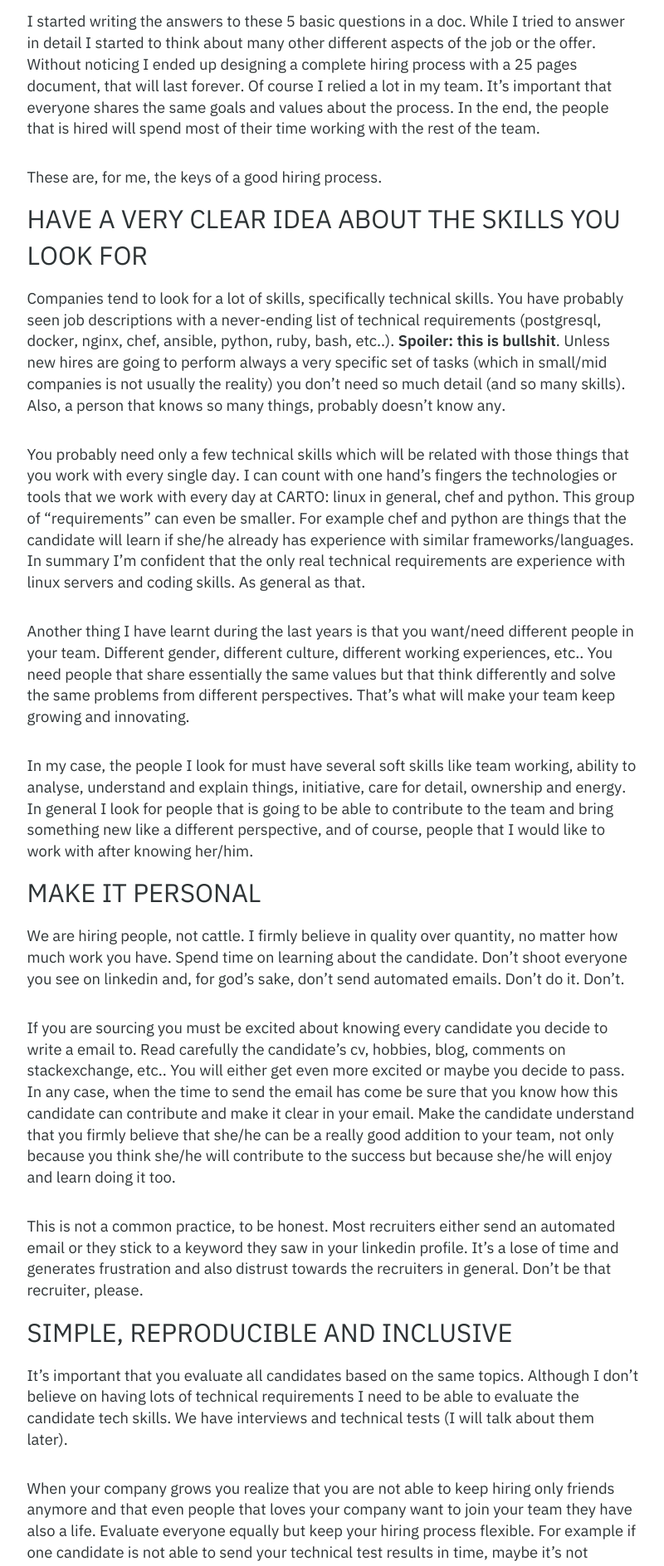
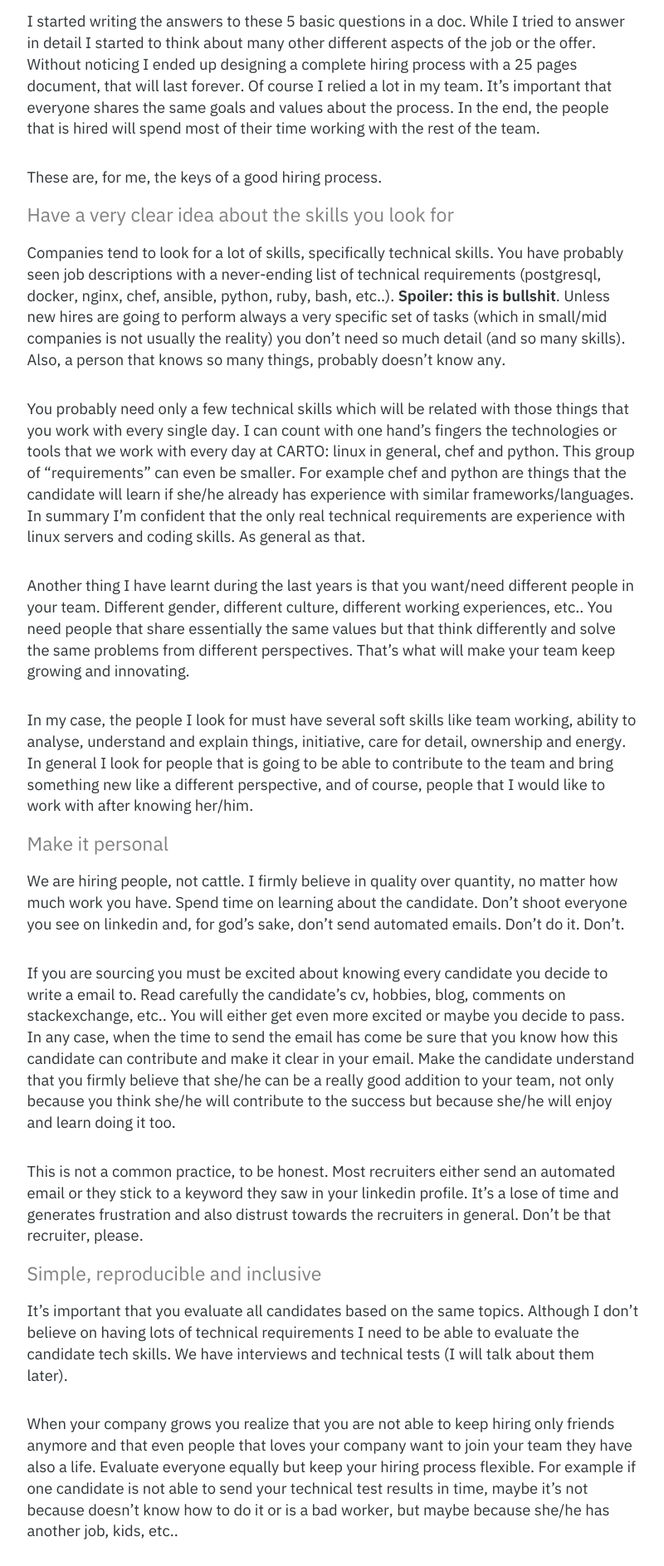
Before and after one commit to luisbosque/luisbosque.github.com, a Jekyll site: the page built from _posts/2017-11-22-hiring-humans-at-carto-infrastructure-team.markdown, in a window 1280 px wide. Shown: the part 1149-3036 px from the top of the page at 83% size, without its empty margins (239-1039 px from the left). Built offline with Jekyll 4.4.1, drawn with Linux system fonts in a browser that asks for light colours; some web fonts are replaced.

```diff
--- a/_posts/2017-11-22-hiring-humans-at-carto-infrastructure-team.markdown
+++ b/_posts/2017-11-22-hiring-humans-at-carto-infrastructure-team.markdown
@@ -34,7 +34,7 @@ I started writing the answers to these 5 basic questions in a doc. While I tried
 
 These are, for me, the keys of a good hiring process.
 
-## Have a very clear idea about the skills you look for
+### Have a very clear idea about the skills you look for
 
 Companies tend to look for a lot of skills, specifically technical skills. You have probably seen job descriptions with a never-ending list of technical requirements (postgresql, docker, nginx, chef, ansible, python, ruby, bash, etc..). **Spoiler: this is bullshit**. Unless new hires are going to perform always a very specific set of tasks (which in small/mid companies is not usually the reality) you don't need so much detail (and so many skills). Also, a person that knows so many things, probably doesn't know any.
 
@@ -45,7 +45,7 @@ Another thing I have learnt during the last years is that you want/need differen
 In my case, the people I look for must have several soft skills like team working, ability to analyse, understand and explain things, initiative, care for detail, ownership and energy. In general I look for people that is going to be able to contribute to the team and bring something new like a different perspective, and of course, people that I would like to work with after knowing her/him.
 
 
-## Make it personal
+### Make it personal
 
 We are hiring people, not cattle. I firmly believe in quality over quantity, no matter how much work you have. Spend time on learning about the candidate. Don't shoot everyone you see on linkedin and, for god's sake, don't send automated emails. Don't do it. Don't.
 
@@ -54,7 +54,7 @@ If you are sourcing you must be excited about knowing every candidate you decide
 This is not a common practice, to be honest. Most recruiters either send an automated email or they stick to a keyword they saw in your linkedin profile. It's a lose of time and generates frustration and also distrust towards the recruiters in general. Don't be that recruiter, please.
 
 
-## Simple, reproducible and inclusive
+### Simple, reproducible and inclusive
 
 It's important that you evaluate all candidates based on the same topics. Although I don't believe on having lots of technical requirements I need to be able to evaluate the candidate tech skills. We have interviews and technical tests (I will talk about them later).
 
@@ -63,7 +63,7 @@ When your company grows you realize that you are not able to keep hiring only fr
 Just try to be transparent with the candidate and show your support and will to help (or even adapt) during this individual process
 
 
-## Full transparency
+### Full transparency
 
 One of the best things about writing a hiring document is that you force yourself to write every detail about what you are looking for, how the process will be and what exactly the candidate should expect when joining your team.
 
@@ -76,7 +76,7 @@ Let me use an example. I believe you have all seen job descriptions saying thing
 So, don't try to hide anything in the process. If you identify something really bad try to fix it. If you cannot or there are just some parts of the job that are boring that is totally ok. But be transparent. I'm sure that for every boring or bad part that the job position has there are also several pretty good that the candidate appreciates.
 
 
-## Salary range
+### Salary range
 
 This is a controversial topic. Some people don't like to publish a salary range and some people get mad when you don't do it.
 I don't usually publish a salary range. Not because I'm trying to make a fool of the candidate or pay less money. It's because I don't know the candidate in advance and I use process to try to learn how the candidate will contribute to the team so I can finally present the best economic offer I can according to the skills seen during the interview.
@@ -86,7 +86,7 @@ Said this, in the very first phone screen we describe the different salary range
 So, we don't publish the salary range because unless you want a person that will contribute in a very specific way you cannot commit to a salary in advance. But I believe in being very transparent and clear during every step of the process so everyone has a nice experience.
 
 
-## The current process
+### The current process
 
 First of all I believe there is much room for improvement in our current process. We pay attention to every step of every interview and ask a lot of feedback to the candidates. That way we can keep improving it. Actually, during this year, it has already had a couple of slight changes.
 
@@ -107,7 +107,7 @@ During the first phone screen our recruiter explains how the entire process will
 Everybody likes numbers. During the first months, this new hiring process, took more or less 11h (for every candidate) to us and, at the very least, 11h to the candidate. After several improvements, now it takes around 4.5h to us and 5h to the candidate. Not perfect. But we are working on it.
 
 
-## The feedback
+### The feedback
 
 When you design a hiring process you design for people. Candidates will meet a lot of companies and companies will meet a lot of candidates. Most of the times there won't be a match, for any reason. You must expect that everyone has a nice (and, if possible, rewarding) experience.
 
```
